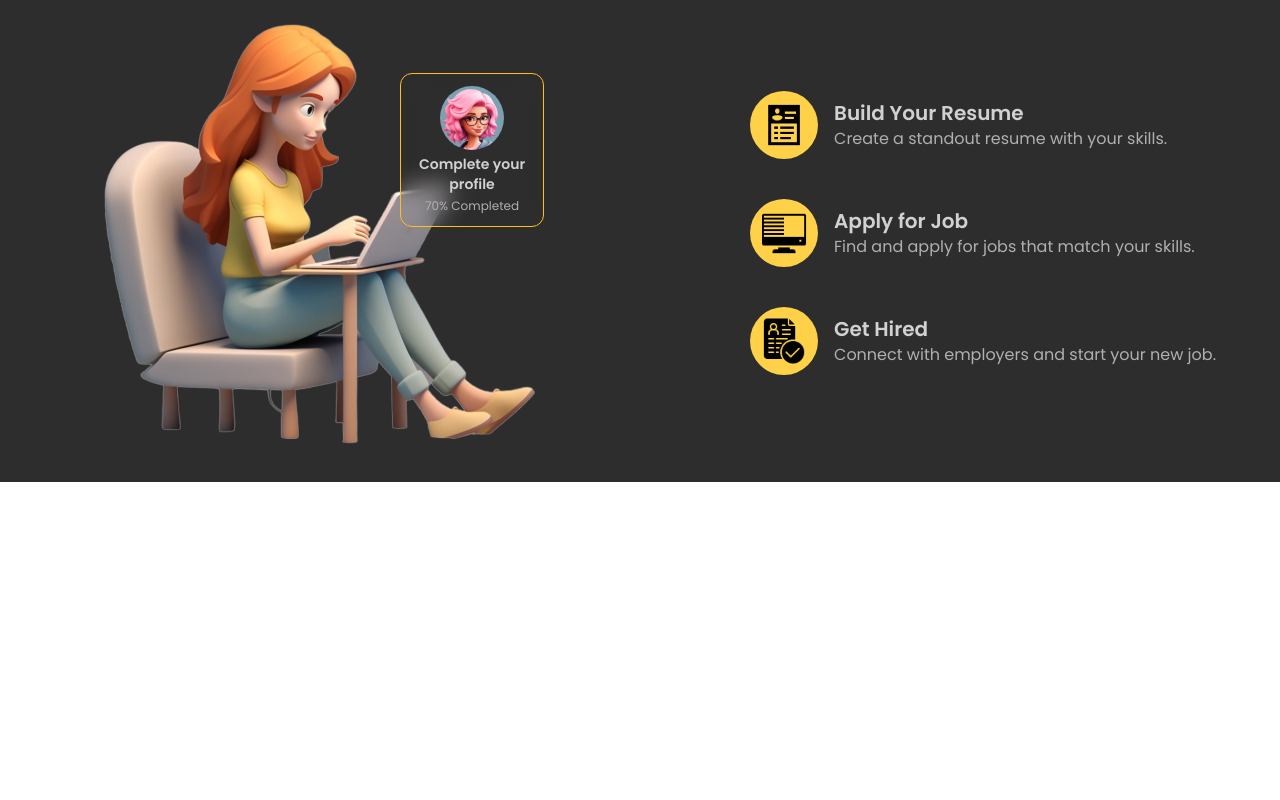
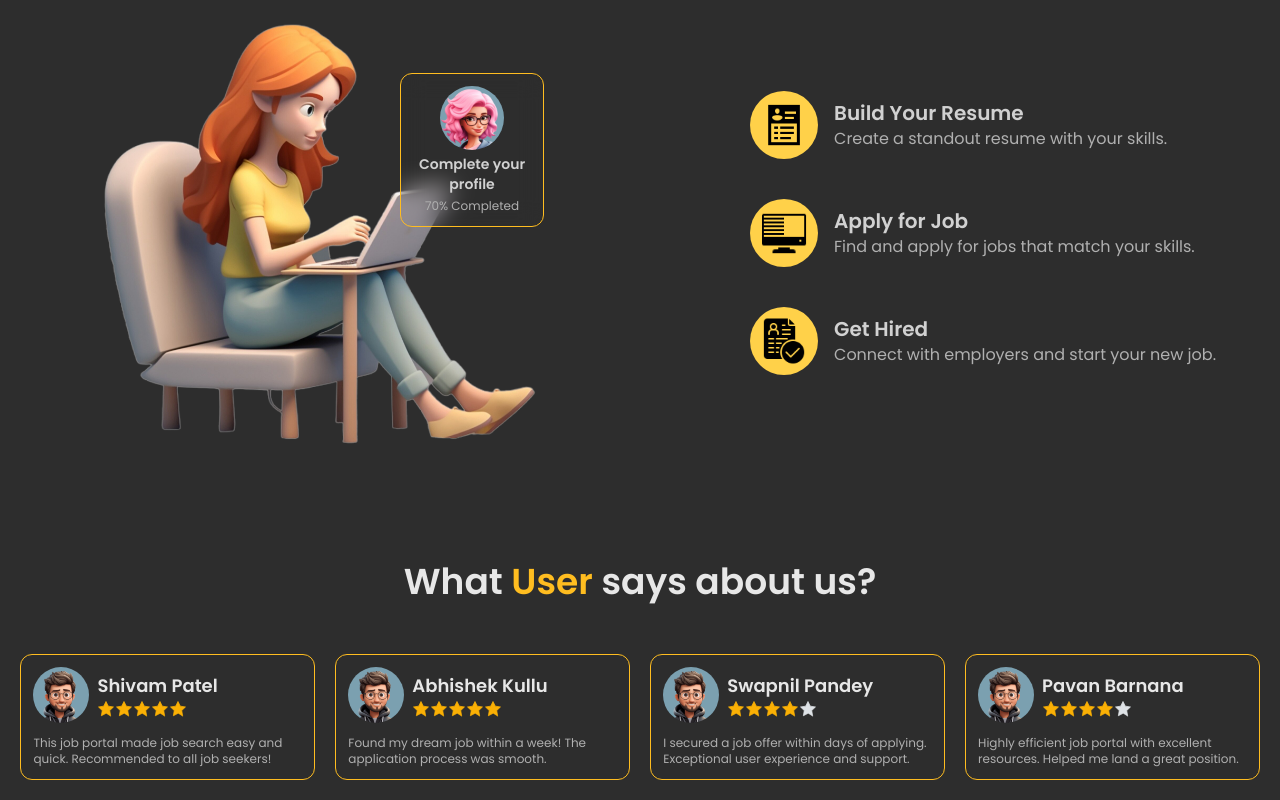
Before and after one commit to shobhit15082003/Job_Portal, a React (Create React App) app in the folder frontend/: page / in a window 1280 px wide. Shown: the part 1321-2121 px from the top of the page. Before the commit the page ends 1803 px from the top, so only its background shows below. Built offline with nearby package versions, Linux system fonts and the light colour scheme.

Commit message:
testimonial component created in homepage

```diff
--- /dev/null
+++ b/frontend/src/LandingPage/Testimonials.tsx
@@ -0,0 +1,34 @@
+import { Avatar, Rating } from "@mantine/core";
+import React from "react";
+import avatar9 from "../assests/avatar-9.png";
+import { testimonials } from "../Data/Data";
+
+const Testimonials = () => {
+  return (
+    <div className="mt-20 pb-5 ">
+      <div className="text-4xl font-semibold text-center text-mine-shaft-100 mb-3">
+        What <span className="text-bright-sun-400">User </span> says about us?
+      </div>
+      <div className="flex justify-evenly ">
+        {testimonials.map((data, index) => (
+          <div key={index} className="flex flex-col gap-3 w-[23%] border border-bright-sun-400 p-3 rounded-xl mt-10 ">
+            <div className="flex gap-2 items-center ">
+              <Avatar className="!h-14 !w-14" src={avatar9} alt="it's me" />
+              <div>
+                <div className="text-lg text-mine-shaft-100 font-semibold ">
+                  {data.name}
+                </div>
+                <Rating value={data.rating} fractions={2} readOnly />
+              </div>
+            </div>
+            <div className="text-xs text-mine-shaft-300 ">
+              {data.testimonial}
+            </div>
+          </div>
+        ))}
+      </div>
+    </div>
+  );
+};
+
+export default Testimonials;
--- a/frontend/src/Pages/HomePage.tsx
+++ b/frontend/src/Pages/HomePage.tsx
@@ -2,6 +2,7 @@ import Header from "../Header/Header"
 import Comapnies from "../LandingPage/Comapnies"
 import DreamJob from "../LandingPage/DreamJob"
 import JobCategory from "../LandingPage/JobCategory"
+import Testimonials from "../LandingPage/Testimonials"
 import Working from "../LandingPage/Working"
 
 const HomePage = () => {
@@ -15,6 +16,7 @@ const HomePage = () => {
       <Comapnies/>
       <JobCategory/>
       <Working/>
+      <Testimonials/>
     </div>
   )
 }
```
